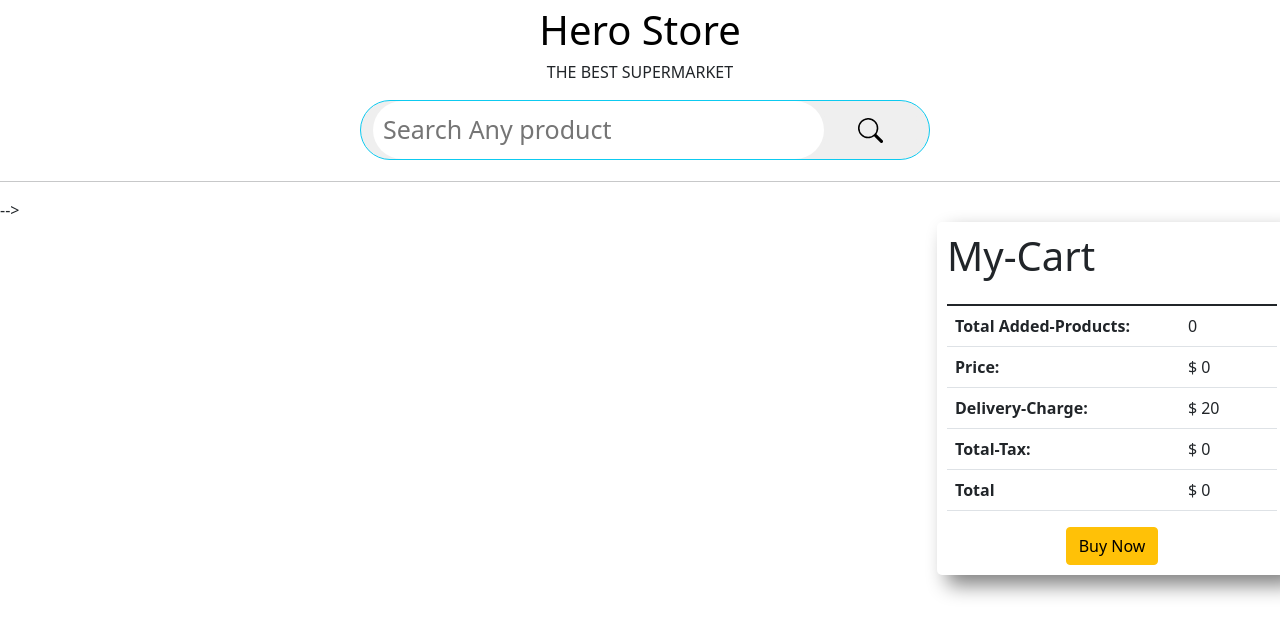
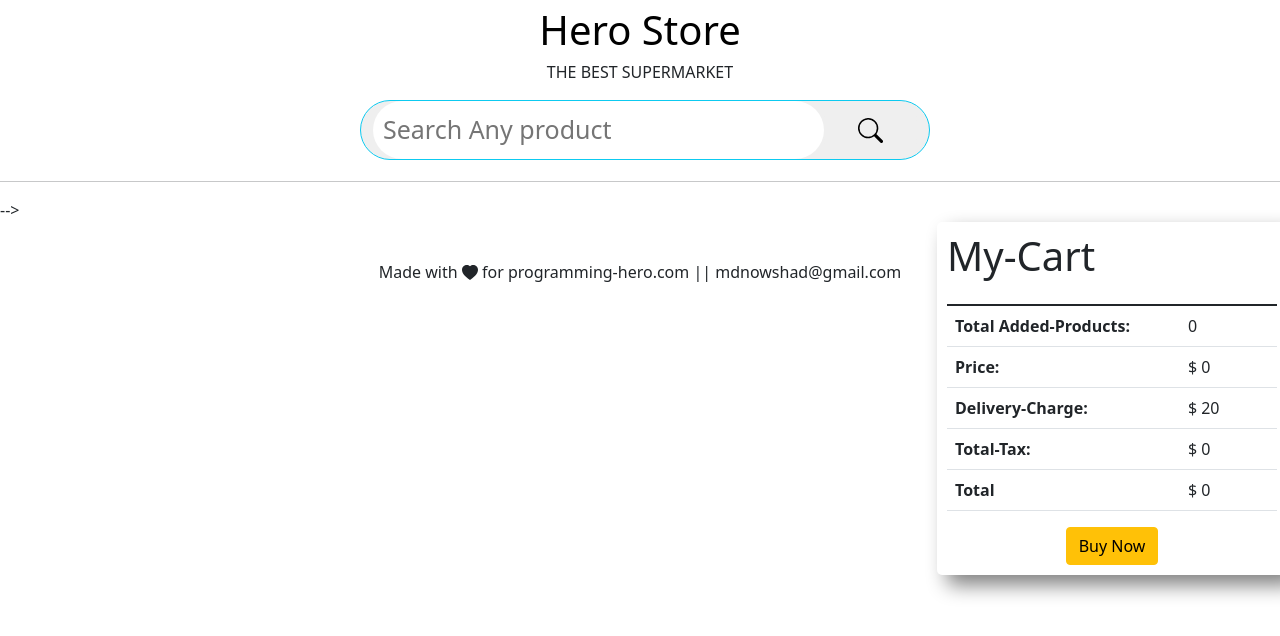
Before and after one commit to Nowshad247/hero-store-basic-js-css, a plain HTML site: page index.html in a window 1280 px wide. Drawn offline with nearby package versions, Linux system fonts and the light colour scheme; no server answers.

Commit message:
add footer

```diff
--- a/css/style.css
+++ b/css/style.css
@@ -98,6 +98,10 @@ justify-content: space-around;
 .cart-main {
   padding-right: 30px;
 }
+.footer{
+  height: 100px;
+  line-height: 100px;
+}
 @media only screen and (max-width: 768px) {
   #all-products {
     display: grid;
--- a/index.html
+++ b/index.html
@@ -107,7 +107,14 @@
   </div>
 
   </main>
-  <footer></footer>
+  <footer>
+    <div class="footer">
+      <p class="text-center">Made with <svg xmlns="http://www.w3.org/2000/svg" width="16" height="16"
+          fill="currentColor" class="bi bi-heart-fill" viewBox="0 0 16 16">
+          <path fill-rule="evenodd" d="M8 1.314C12.438-3.248 23.534 4.735 8 15-7.534 4.736 3.562-3.248 8 1.314z" />
+        </svg> for programming-hero.com || mdnowshad@gmail.com</p>
+    </div>
+  </footer>
 
   <!-- add javascript  file  -->
   <script src="./js/app.js"></script>
```
